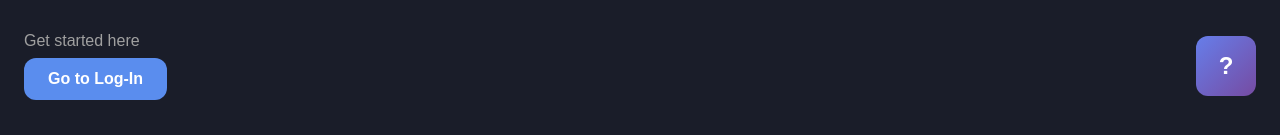
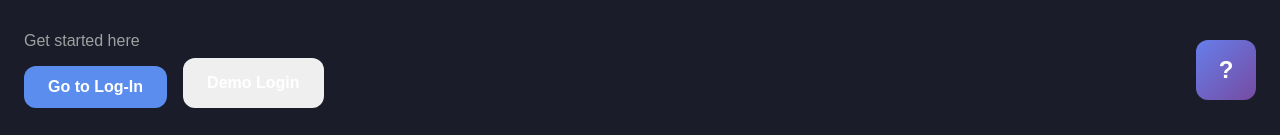
Before and after one commit to ConSIXten/conSIXten-biograf-portfolio, a React (Vite) app: page / in a window 1280 px wide. Shown: the top 135 px of the page. Built offline with nearby package versions, Linux system fonts and the light colour scheme; no server answers.

Commit message:
Add demo login feature for Netlify demo - allows instant login to access booking and all features

```diff
--- a/src/Components/header/HomePageHeader.css
+++ b/src/Components/header/HomePageHeader.css
@@ -34,6 +34,24 @@
     cursor: pointer;
 }
 
+.auth-buttons {
+    display: flex;
+    gap: 1rem;
+    margin-top: 0.5rem;
+}
+
+.demo-button {
+    padding: 0.75rem 1.5rem;
+    border-radius: 12px;
+    border: none;
+    font-size: 1rem;
+    cursor: pointer;
+}
+
+.demo-button:hover {
+    opacity: 0.9;
+}
+
 .login-button:hover {
     opacity: 0.9;
 }
--- a/src/Components/header/HomePageHeader.jsx
+++ b/src/Components/header/HomePageHeader.jsx
@@ -4,7 +4,7 @@ import './HomePageHeader.css';
 import SearchBar from '../SearchBar';
 
 export default function HomePageHeader() {
-    const { currentUser } = useAuth();
+    const { currentUser, demoLogin } = useAuth();
     const navigate = useNavigate();
 
     const handleAvatarClick = () => {
@@ -27,9 +27,14 @@ export default function HomePageHeader() {
                     ) : (
                         <>
                             <p className="welcome-text">Get started here</p>
-                            <button className="login-button bg-blue text-white font-bold" onClick={handleAvatarClick}>
-                                Go to Log-In
-                            </button>
+                            <div className="auth-buttons">
+                                <button className="login-button bg-blue text-white font-bold" onClick={handleAvatarClick}>
+                                    Go to Log-In
+                                </button>
+                                <button className="demo-button bg-green text-white font-bold" onClick={demoLogin}>
+                                    Demo Login
+                                </button>
+                            </div>
                         </>
                     )}
                 </div>
--- a/src/utilities/AuthContext.jsx
+++ b/src/utilities/AuthContext.jsx
@@ -73,12 +73,24 @@ export default function AuthProvider({ children }) {
         localStorage.removeItem('currentUser');
     };
 
+    // Demo login for portfolio/demo purposes
+    const demoLogin = () => {
+        const demoUser = {
+            id: 'demo-user',
+            name: 'Demo User',
+            email: 'demo@biograf.local'
+        };
+        setCurrentUser(demoUser);
+        localStorage.setItem('currentUser', JSON.stringify(demoUser));
+    };
+
     const value = {
         currentUser,
         isLoading,
         register,
         login,
-        logout
+        logout,
+        demoLogin
     };
 
     return (
```
Also changed, not shown: 1 other file (tests, documents, lock files or other folders).
